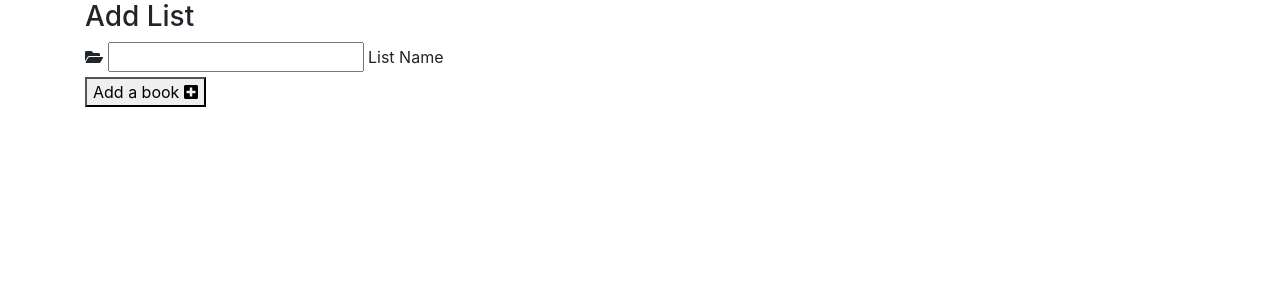
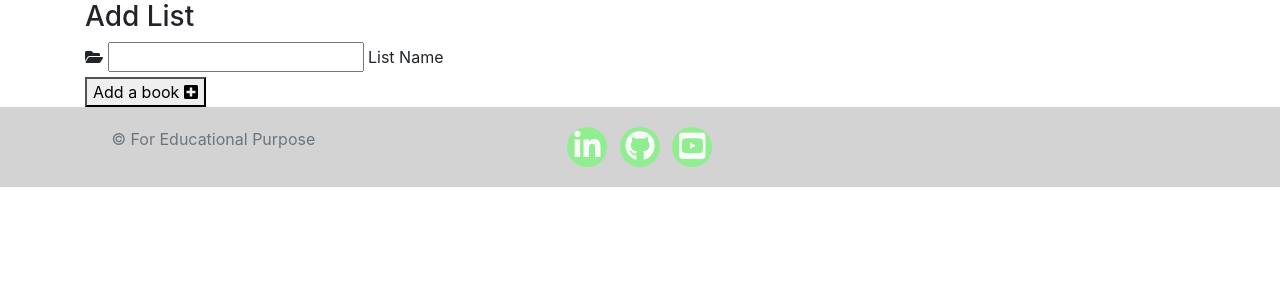
Before and after one commit to sunshine274/MS3-my_book_journal, a Flask app: page /add_list in a window 1280 px wide. Shown: the part 56-356 px from the top of the page. Run offline with Flask 2, Linux system fonts and the light colour scheme; some libraries are stand-ins or nearby versions; some web fonts are replaced.

Commit message:
added footer

```diff
--- a/static/css/style.css
+++ b/static/css/style.css
@@ -10,3 +10,36 @@ font-family: 'Castoro', serif;
     object-fit:cover;
     overflow:hidden;
 }
+
+footer {
+  background-color: lightgrey;
+  color: white;
+  min-height: 80px;
+  margin: 0;
+  text-align: center;
+  padding-top: 20px;
+}
+
+.socil-links {
+  padding-bottom: 15px;
+}
+
+.social-links li a i {
+  width: 40px;
+  height: 40px;
+  padding: 12px 0;
+  border-radius: 50%;
+  font-size: 30px;
+  line-height: 15px;
+  text-align: center;
+  color: #fafafa;
+  background: lightgreen;
+  transition: all 0.35s ease-in-out;
+  -moz-transition: all 0.35s ease-in-out;
+  -webkit-transition: all 0.35s ease-in-out;
+  -o-transition: all 0.35s ease-in-out;
+}
+
+.social-links li a i:hover {
+  background: #6db9d9;
+}
--- a/static/js/script.js
+++ b/static/js/script.js
@@ -2,6 +2,7 @@ $(document).ready(function(){
     $('.sidenav').sidenav();
     $('.collapsible').collapsible();
     $('select').formSelect();
+    $("#copyright").text(new Date().getFullYear());
 
     // select validation
     validateMaterializeSelect();
--- a/templates/base.html
+++ b/templates/base.html
@@ -107,67 +107,6 @@
         </div>
 </nav>
 
-
-      <!--
-      <nav class="nav-extended-lg navbar navbar-light bg-light text-secondary">
-        <a href="{{ url_for('browse_books') }}" class="navbar-brand"
-          >My Book Journal</a>
-
-
-        <div class="collapse navbar-collapse" id="navbarSupportedContent">
-          <ul class="navbar-nav mr-auto">
-      <li class="nav-item">
-              <a class="nav-link" href="{{ url_for('browse_books') }}">Home</a>
-            </li>
-            {% if session.user %}
-            <li class="nav-item">
-              <a class="nav-link" href="{{ url_for('my_lists', username=session['user']) }}"
-                >My Lists</a
-              >
-            </li>
-            <li class="nav-item">
-              <a class="nav-link" href="{{ url_for('add_book') }}">New Book</a>
-            </li>
-            {% if session.user|lower == "admin"|lower %}
-            <li class="nav-item">
-              <a class="nav-link" href="{{ url_for('get_lists') }}">Manage Lists</a>
-            </li>
-            {% endif %}
-            <li class="nav-item">
-              <a class="nav-link" href="{{ url_for('logout') }}">Log Out</a>
-            </li>
-            {% else %}
-            <li class="nav-item">
-              <a class="nav-link" href="{{ url_for('register') }}">Register</a>
-            </li>
-            <li class="nav-item">
-              <a class="nav-link" href="{{ url_for('login') }}">Log In</a>
-            </li>
-            {% endif %}
-          </ul>
-          <form
-            action="{{ url_for('search') }}"
-            method="POST"
-            class="form-inline my-2 my-lg-0"
-          >
-            <input
-              type="search"
-              name="query"
-              id="query"
-              class="form-control mr-sm-2 validate"
-              placeholder="search books"
-              aria-label="Search"
-              required
-            />
-            <button type="submit" class="btn btn-outline-success my-2 my-sm-0">
-              Search
-            </button>
-          </form>
-        </div>
-      </nav>
-
-      -->
-
     </header>
 
     <section>
@@ -191,6 +130,35 @@
     {% endblock %}
     </main>
 
+
+ <footer class="container-fluid">
+		<div class="row">
+			<div class="col-sm-4">
+				<p class="copyright text-muted inline-block"> &copy; For Educational Purpose <span id="copyright"></span></p>
+			</div>
+
+			<div class="col-sm-4">
+				<ul class="list-inline social-links">
+					<li class="list-inline-item">
+						<a href="https://www.linkedin.com/in/jingxu274/" target="_blank">
+							<i class="fab fa-linkedin-in" aria-hidden="true"></i>
+						</a>
+					</li>
+					<li class="list-inline-item">
+						<a href="https://github.com/sunshine274" target="_blank">
+							<i class="fab fa-github" aria-hidden="true"></i>
+						</a>
+					</li>
+					<li class="list-inline-item">
+						<a href="https://www.youtube.com/" target="_blank">
+							<i class="fab fa-youtube-square" aria-hidden="true"></i>
+						</a>
+					</li>
+				</ul>
+			</div>
+		</div>
+	</footer>
+
     <script
       src="https://code.jquery.com/jquery-3.5.1.slim.min.js"
       integrity="sha384-DfXdz2htPH0lsSSs5nCTpuj/zy4C+OGpamoFVy38MVBnE+IbbVYUew+OrCXaRkfj"
--- a/templates/home.html
+++ b/templates/home.html
@@ -2,4 +2,5 @@
 {% block content %}
 
 
+
 {% endblock%}
```
Also changed, not shown: templates/books.html (+30 -2 lines).
